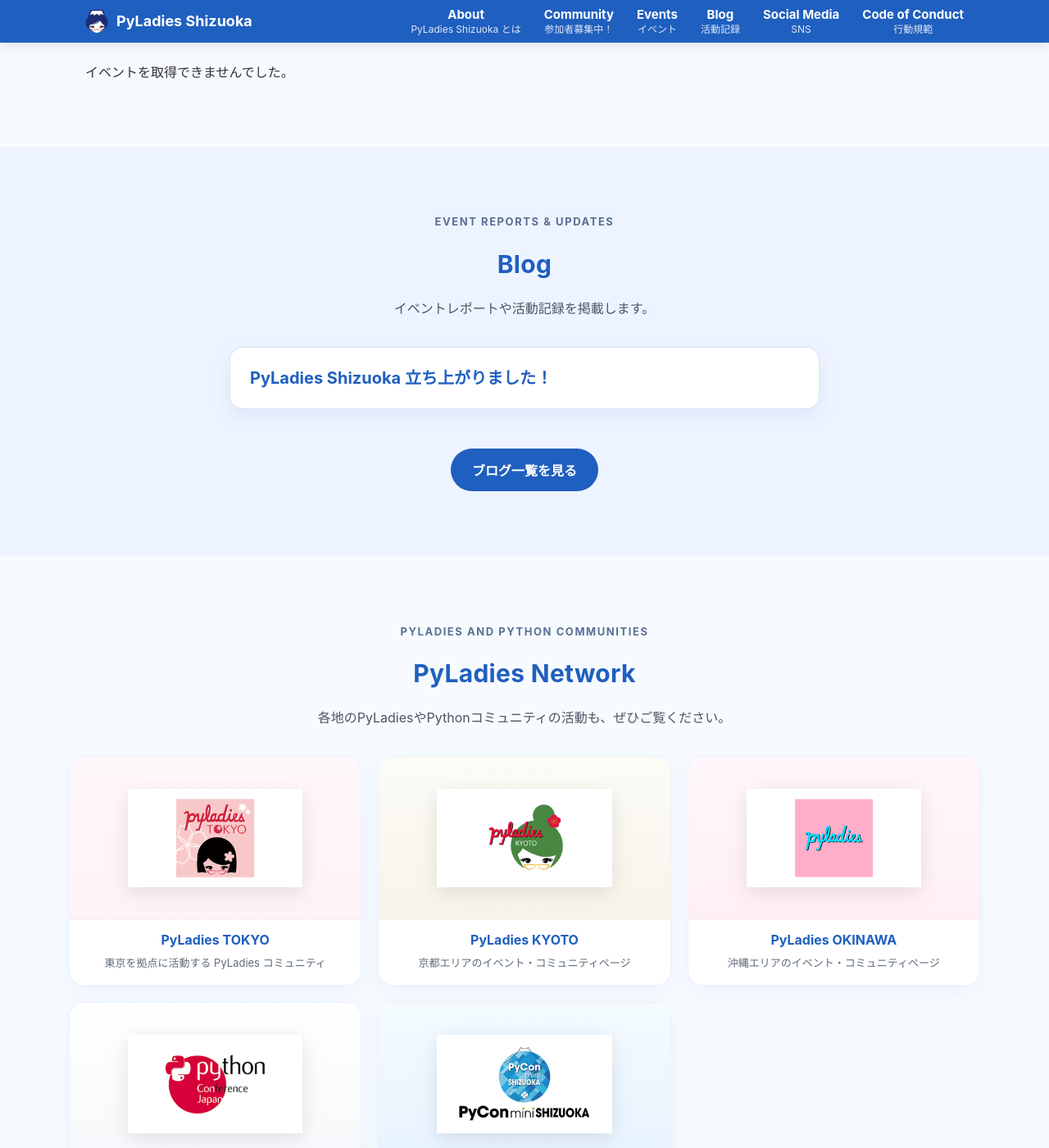
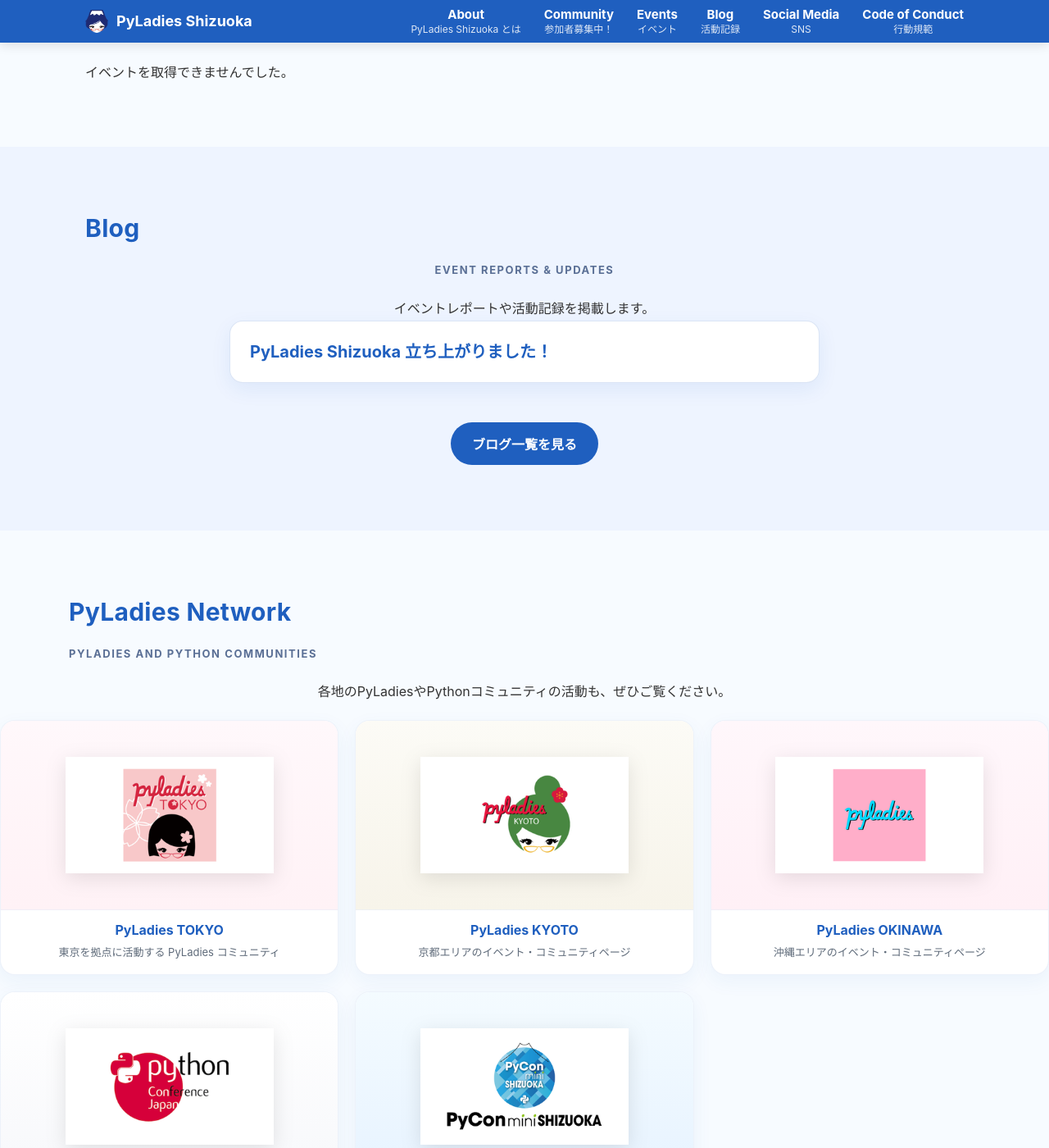
Before and after one commit to PyLadiesShizuoka/pyladiesshizuoka.github.io, a Jekyll site: the page built from index.html, in a window 1280 px wide and 1400 px high, scrolled down 1383 px. Shown: the whole window at 82% size. Built offline with Jekyll 4.4.1, drawn with Linux system fonts in a browser that asks for light colours.

Commit message:
Add files via upload

```diff
--- a/index.html
+++ b/index.html
@@ -68,9 +68,7 @@
 
 <section id="blog-preview" class="section alt">
   <div class="container">
-    <div class="section-heading section-heading-center">
-      <p class="section-kicker">Event Reports & Updates</p>
-      <h2>Blog</h2>
+      <h2>Blog</h2><p class="section-kicker"> Event Reports & Updates</p>
       <p class="network-lead">イベントレポートや活動記録を掲載します。</p>
     </div>
 
@@ -97,9 +95,7 @@
 
 <section id="network" class="section">
   <div class="container network-container">
-    <div class="section-heading section-heading-center">
-      <p class="section-kicker">PyLadies and Python Communities</p>
-      <h2>PyLadies Network</h2>
+      <h2>PyLadies Network</h2><p class="section-kicker"> PyLadies and Python Communities</p>
       <p class="network-lead">各地のPyLadiesやPythonコミュニティの活動も、ぜひご覧ください。</p>
     </div>
 
```
